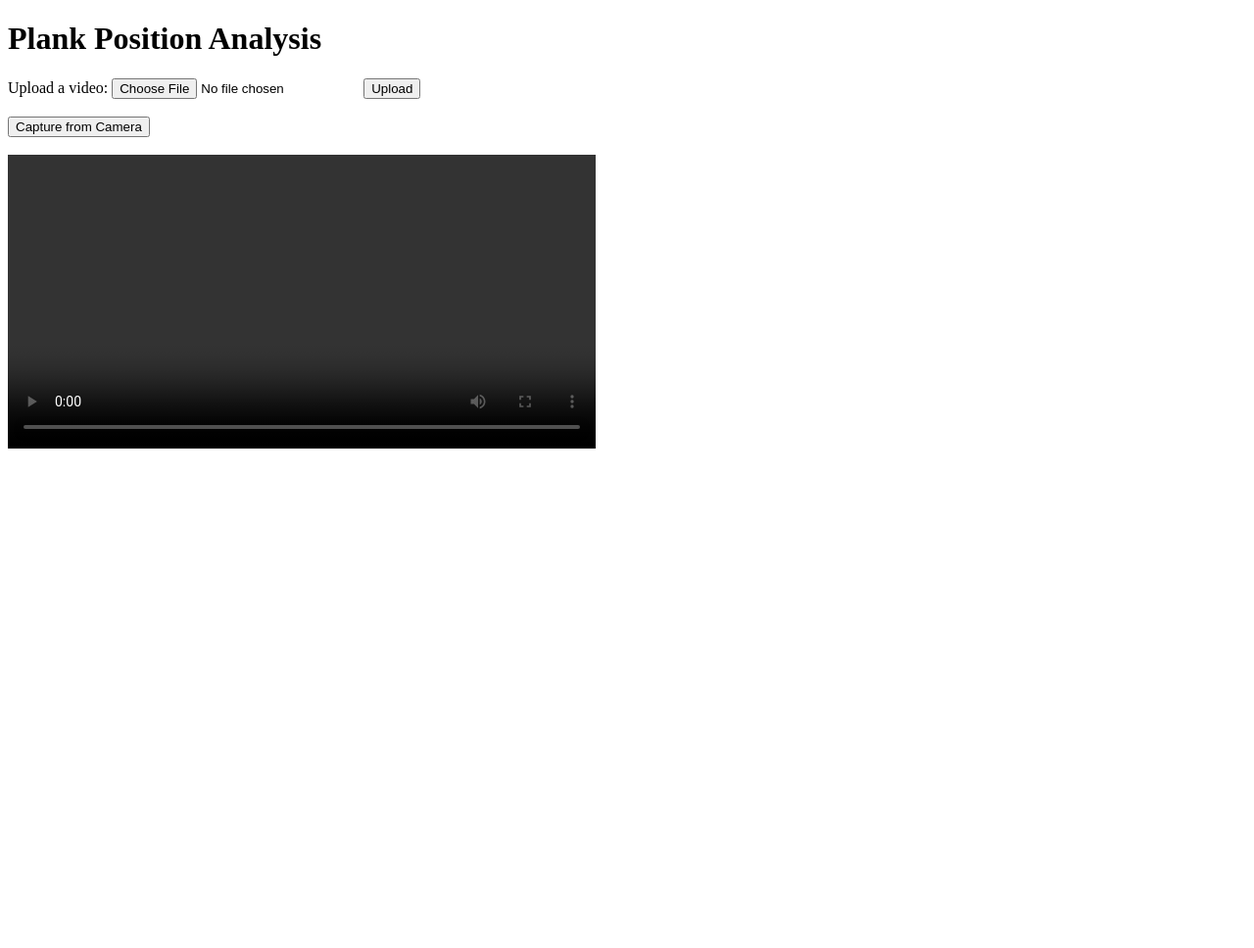
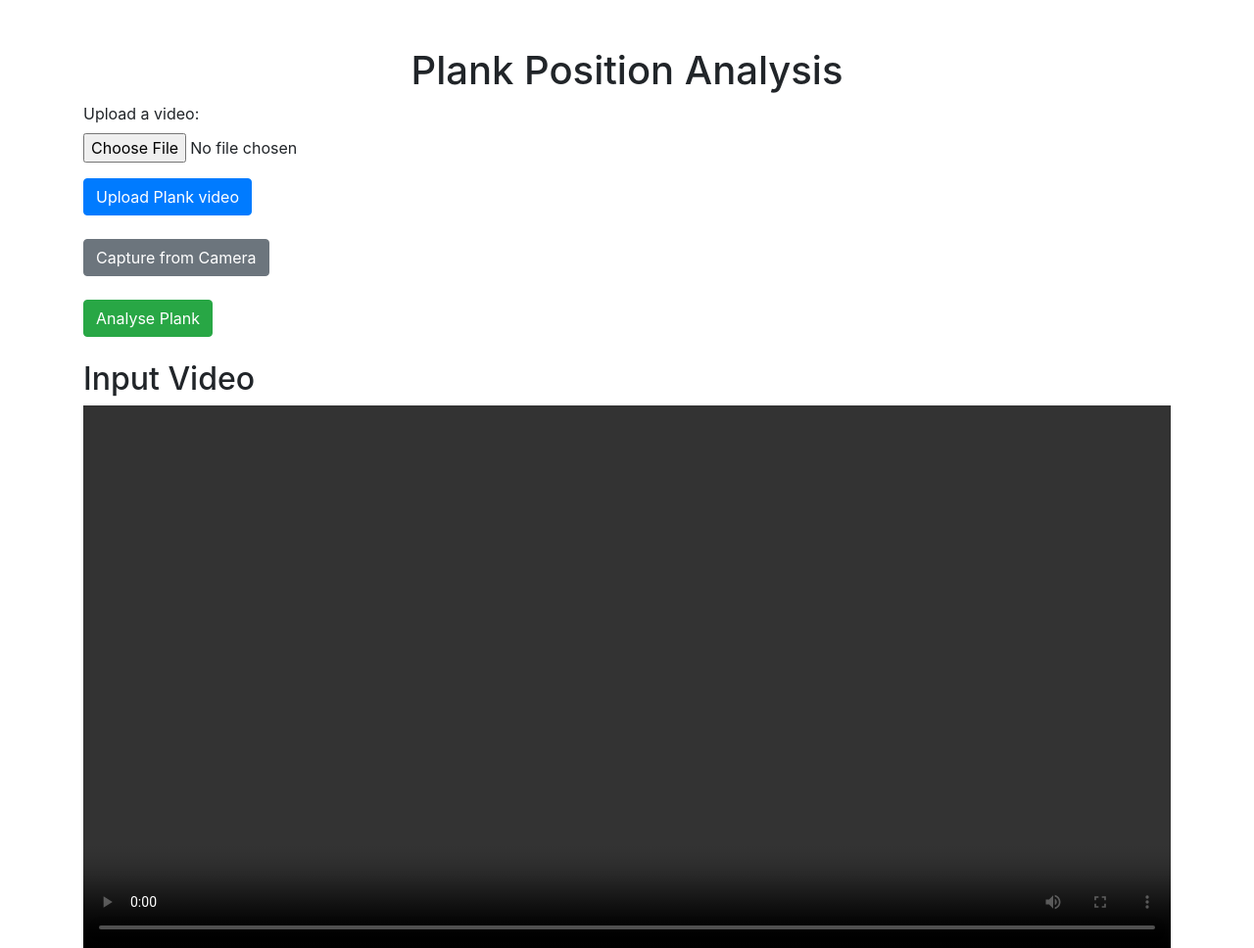
Before and after one commit to checkmethere/plank_master, a Flask app: page / in a window 1280 px wide. Shown: the top 968 px of the page at 98% size. Before the commit the page ends 458 px from the top, so only its background shows below. Run offline with Flask 3, Linux system fonts and the light colour scheme; some libraries are stand-ins or nearby versions.

Commit message:
Rendering video

```diff
--- a/app.py
+++ b/app.py
@@ -7,18 +7,16 @@ import os
 
 app = Flask(__name__)
 app.config['UPLOAD_FOLDER'] = 'uploads'
+app.config['OUTPUT_FOLDER'] = 'output'
 
 # Initialize MediaPipe Pose.
 mp_pose = mp.solutions.pose
 pose = mp_pose.Pose()
 
-# Create the screenshots directory if it doesn't exist.
-if not os.path.exists('screenshots'):
-    os.makedirs('screenshots')
-
-# Create the uploads directory if it doesn't exist.
-if not os.path.exists(app.config['UPLOAD_FOLDER']):
-    os.makedirs(app.config['UPLOAD_FOLDER'])
+# Create the necessary directories if they don't exist.
+os.makedirs(app.config['UPLOAD_FOLDER'], exist_ok=True)
+os.makedirs(app.config['OUTPUT_FOLDER'], exist_ok=True)
+os.makedirs('screenshots', exist_ok=True)
 
 
 def calculate_angle(a, b, c):
@@ -76,7 +74,6 @@ def upload():
     if file:
         file_path = os.path.join(app.config['UPLOAD_FOLDER'], file.filename)
         file.save(file_path)
-        process_video(file_path)
         return redirect(url_for('index'))
 
 
@@ -86,11 +83,26 @@ def capture():
     return redirect(url_for('index'))
 
 
+@app.route('/analyse')
+def analyse():
+    uploaded_files = os.listdir(app.config['UPLOAD_FOLDER'])
+    if not uploaded_files:
+        return redirect(url_for('index'))
+
+    file_path = os.path.join(app.config['UPLOAD_FOLDER'], uploaded_files[0])  # Assuming only one file is uploaded
+    process_video(file_path)
+    return render_template('index.html', processed_video=True)
+
+
 def process_video(file_name):
     try:
         cap = cv2.VideoCapture(file_name)
         if not cap.isOpened():
             raise ValueError(f"Error opening video file or device: {file_name}")
+
+        # Define the codec and create VideoWriter object
+        fourcc = cv2.VideoWriter_fourcc(*'XVID')
+        video_output = cv2.VideoWriter(os.path.join(app.config['OUTPUT_FOLDER'], 'output.mov'), fourcc, 20.0, (int(cap.get(3)), int(cap.get(4))), True)
 
         while cap.isOpened():
             ret, frame = cap.read()
@@ -135,9 +147,6 @@ def process_video(file_name):
                              tuple(np.multiply(shoulder, [1, 1]).astype(int)), (0, 255, 0), 3)
                     cv2.line(image, tuple(np.multiply(shoulder, [1, 1]).astype(int)),
                              tuple(np.multiply(hip, [1, 1]).astype(int)), (0, 255, 0), 3)
-
-                    cv2.imshow('Plank Position', image)
-                    save_screenshot(image)
                 elif angle > 180 or headshoulderhipangle < 175:
                     cv2.putText(image, 'Bad Plank', (50, 50), cv2.FONT_HERSHEY_SIMPLEX, 1, (0, 0, 255), 2, cv2.LINE_AA)
                     cv2.line(image, tuple(np.multiply(shoulder, [1, 1]).astype(int)),
@@ -148,13 +157,11 @@ def process_video(file_name):
                     cv2.putText(image, 'Adjust Plank', (50, 50), cv2.FONT_HERSHEY_SIMPLEX, 1, (0, 0, 255), 2,
                                 cv2.LINE_AA)
 
-            # Display the frame.
-            cv2.imshow('Plank Position', image)
-
-            if cv2.waitKey(10) & 0xFF == ord('q'):
-                break
+            # Write the frame into the file 'output.mov'
+            video_output.write(image)
 
         cap.release()
+        video_output.release()
         cv2.destroyAllWindows()
     except cv2.error as e:
         print(f"OpenCV error: {e}")
--- a/templates/index.html
+++ b/templates/index.html
@@ -4,20 +4,30 @@
     <meta charset="UTF-8">
     <meta name="viewport" content="width=device-width, initial-scale=1.0">
     <title>Plank Position Analysis</title>
+    <link href="https://stackpath.bootstrapcdn.com/bootstrap/4.5.2/css/bootstrap.min.css" rel="stylesheet">
 </head>
 <body>
-    <h1>Plank Position Analysis</h1>
-    <form action="/upload" method="post" enctype="multipart/form-data">
-        <label for="file">Upload a video:</label>
-        <input type="file" name="file" id="file" accept="video/*" onchange="previewVideo(event)">
-        <button type="submit">Upload</button>
-    </form>
-    <br>
-    <form action="/capture" method="get">
-        <button type="submit">Capture from Camera</button>
-    </form>
-    <br>
-    <video id="videoPreview" width="600" controls></video>
+    <div class="container mt-5">
+        <h1 class="text-center">Plank Position Analysis</h1>
+        <form action="/upload" method="post" enctype="multipart/form-data" class="mb-4">
+            <div class="form-group">
+                <label for="file">Upload a video:</label>
+                <input type="file" name="file" id="file" accept="video/*" class="form-control-file" onchange="previewVideo(event)">
+            </div>
+            <button type="submit" class="btn btn-primary">Upload Plank video</button>
+        </form>
+        <form action="/capture" method="get" class="mb-4">
+            <button type="submit" class="btn btn-secondary">Capture from Camera</button>
+        </form>
+        <button onclick="analysePlank()" class="btn btn-success mb-4">Analyse Plank</button>
+        <h2>Input Video</h2>
+        <video id="videoPreview" width="100%" controls class="mb-4"></video>
+        <h2>Processed Video</h2>
+        <video id="processedVideo" width="100%" controls>
+            <source src="/output/output.mov" type="video/mov">
+            Your browser does not support the video tag.
+        </video>
+    </div>
 
     <script>
         function previewVideo(event) {
@@ -28,6 +38,13 @@
             videoPreview.load();
             videoPreview.play();
         }
+
+        function analysePlank() {
+            window.location.href = '/analyse';
+        }
     </script>
+    <script src="https://code.jquery.com/jquery-3.5.1.slim.min.js"></script>
+    <script src="https://cdn.jsdelivr.net/npm/@popperjs/core@2.5.4/dist/umd/popper.min.js"></script>
+    <script src="https://stackpath.bootstrapcdn.com/bootstrap/4.5.2/js/bootstrap.min.js"></script>
 </body>
 </html>
```
Also changed, not shown: 2 other files.
